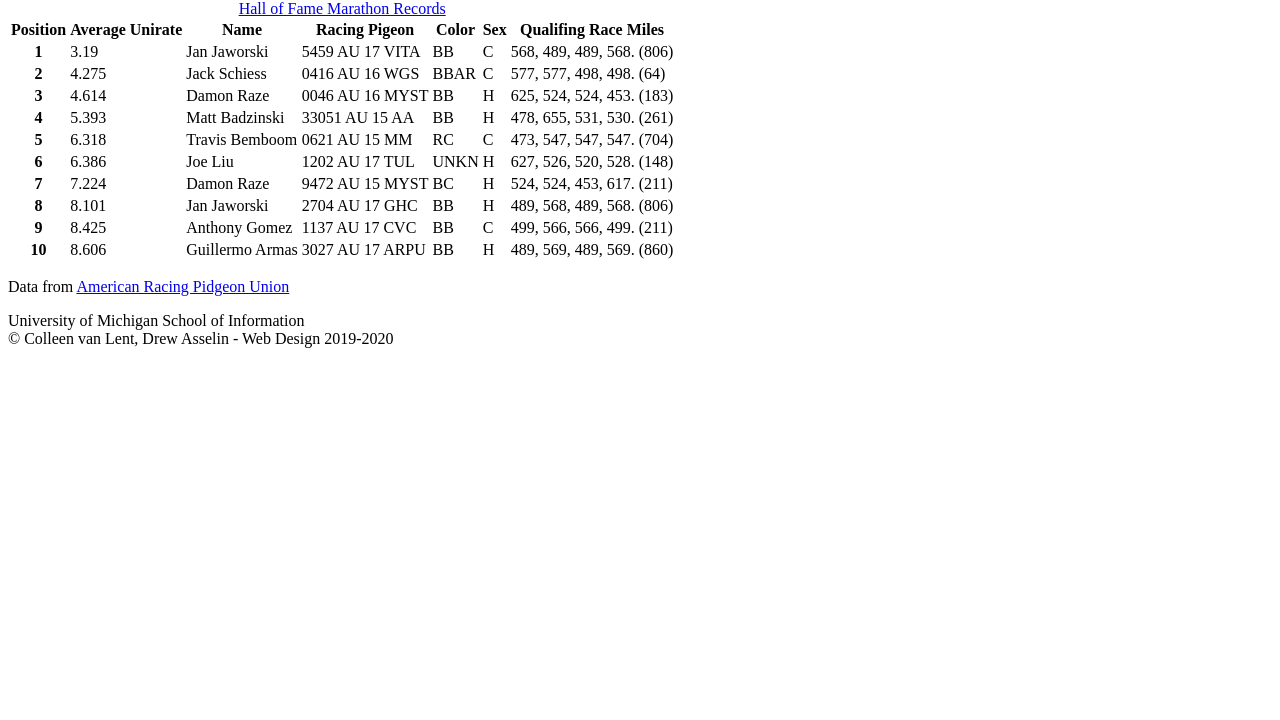
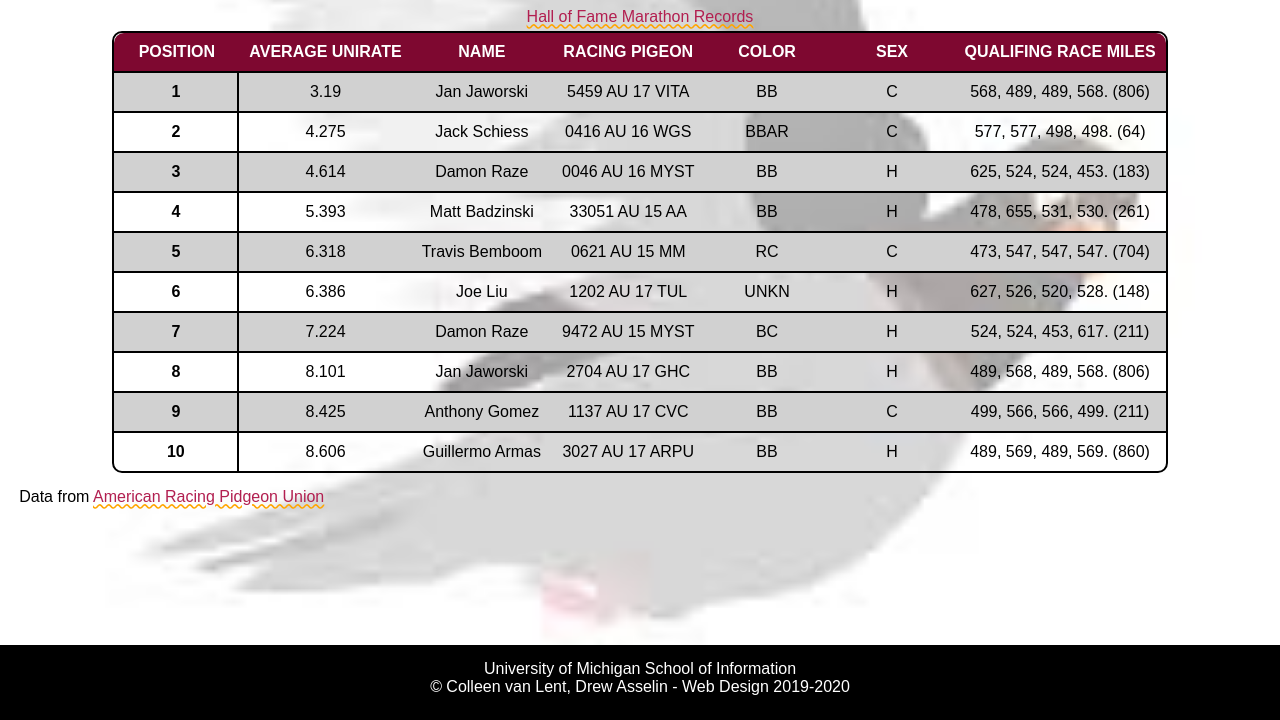
Before and after one commit to sweetsinpackets/homework3, a plain HTML site: page index.html in a window 1280 px wide. Shown: the part 80-800 px from the top of the page. Drawn offline with Linux system fonts and the light colour scheme; a web font is replaced by a local one.

Commit message:
attempt1

```diff
--- a/css/style.css
+++ b/css/style.css
@@ -13,8 +13,10 @@ body{
   font-size: 16px;
   margin: 1.2em;
   font-family: 'Andika', sans-serif;
-  background-size: cover ;
+  background-size: cover;
   background-position: center;
+  background-color: #DDDDDD;
+  background-image: url("../images/pigeon-background.JPEG");
 }
 
 main{
@@ -24,6 +26,8 @@ main{
 h1{
   color: #c12258;
   font-size: 2em;
+  line-height: 2;
+  text-align: center;
 }
 
 caption{
@@ -31,43 +35,87 @@ caption{
 }
 
 p{
-
+  padding-top: 15px;
 }
 
 a{
-
+  font-size: 16px;
+  color: #B21F50;
+  text-decoration: underline wavy orange;
 }
 
 table{
     border: 2px solid #000000;
+    margin: 0 auto 0 auto;  /*make center*/
+    border-radius: 10px;
 }
 
 .colhead{
   background-color: #7e0830;
   color: #FFFFFF;
+  min-width: 125px;
+  /* padding: 10px; */
+  text-transform: uppercase;
+  /* text-align: center; */
 }
 
 .rowhead{
-
+  border-top: 2px solid black;
+  border-right: 2px solid black;
 }
 
 td{
-
+  /* text-align: center; */
+  /* padding: 10px; */
+  border-top: 2px solid black;
 }
 
-tr{
-
+tr *{
+  text-align: center;
+  padding: 10px;
 }
 
 *{
 
 }
 
-thead tr:first-child th:first-child{}
+/* get rid of the background color overflow radius border */
+thead tr:first-child th:first-child {
+  border-top-left-radius: 10px;
+}
+thead tr:first-child th:last-child {
+  border-top-right-radius: 10px;
+}
+tbody tr:last-child th:first-child {
+  border-bottom-left-radius: 10px;
+}
+tbody tr:last-child th:last-child {
+  border-bottom-right-radius: 10px;
+}
 
 footer{
   width:100%;
   background:#000000;
   text-align:center;
   color: #FFFFFF;
+  position: fixed;
+  min-height: 75px;
+  bottom: 0;
+  left: 0;
 }
+
+:focus {
+  border: 3px dashed #417243;
+}
+
+tr:nth-child(2n+1) {
+  background-color: #D1D1D1;
+}
+
+tr:nth-child(2n) {
+  background-color: transparent;
+}
+
+tr:hover {
+  background-color: rgba(126,8,48, 0.25);
+}
--- a/index.html
+++ b/index.html
@@ -4,10 +4,13 @@
     <meta charset="UTF-8">
 
     <!-- Link the style sheets and Google font -->
+    <link rel="stylesheet" type="text/css" href="css/html5reset.css">
+    <link rel="stylesheet" type="text/css" href="css/style.css">
+    <link rel="stylesheet" href="https://fonts.googleapis.com/css?family=Andika">
 
+    <link rel="shortcut icon" type="image/png" href="images/pegion.png">
 
-
-    <link rel="shortcut icon" type="image/png" href="images/pigeon-icon.png"/>
+    <!-- <link rel="shortcut icon" type="image/png" href="images/pigeon-icon.png"/> -->
     <!-- Image by <a href="https://pixabay.com/users/chiplanay-1971251/?utm_source=link-attribution&amp;utm_medium=referral&amp;utm_campaign=image&amp;utm_content=3303111">chiplanay</a> from <a href="https://pixabay.com/?utm_source=link-attribution&amp;utm_medium=referral&amp;utm_campaign=image&amp;utm_content=3303111">Pixabay</a> -->
     <title>AU National Old Bird Hall of Fame Marathon Distance</title>
   </head>
```
Also changed, not shown: images/pegion.png (added).
